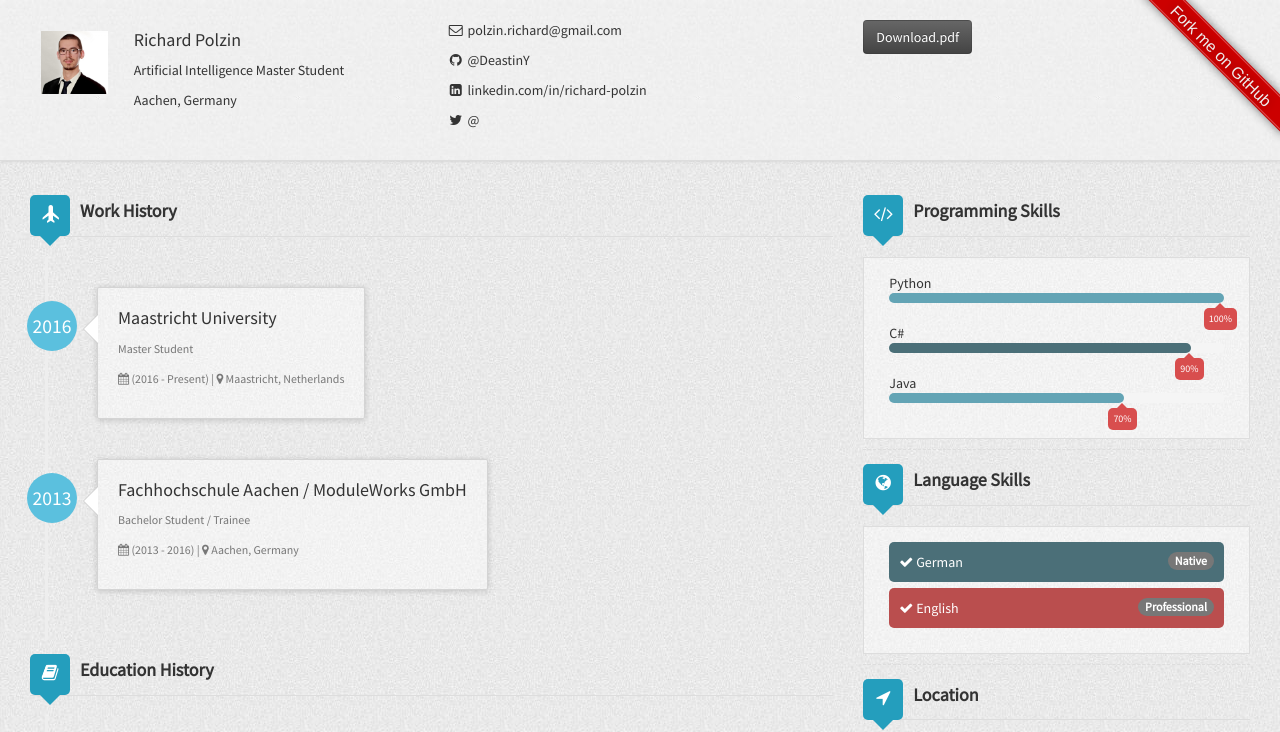
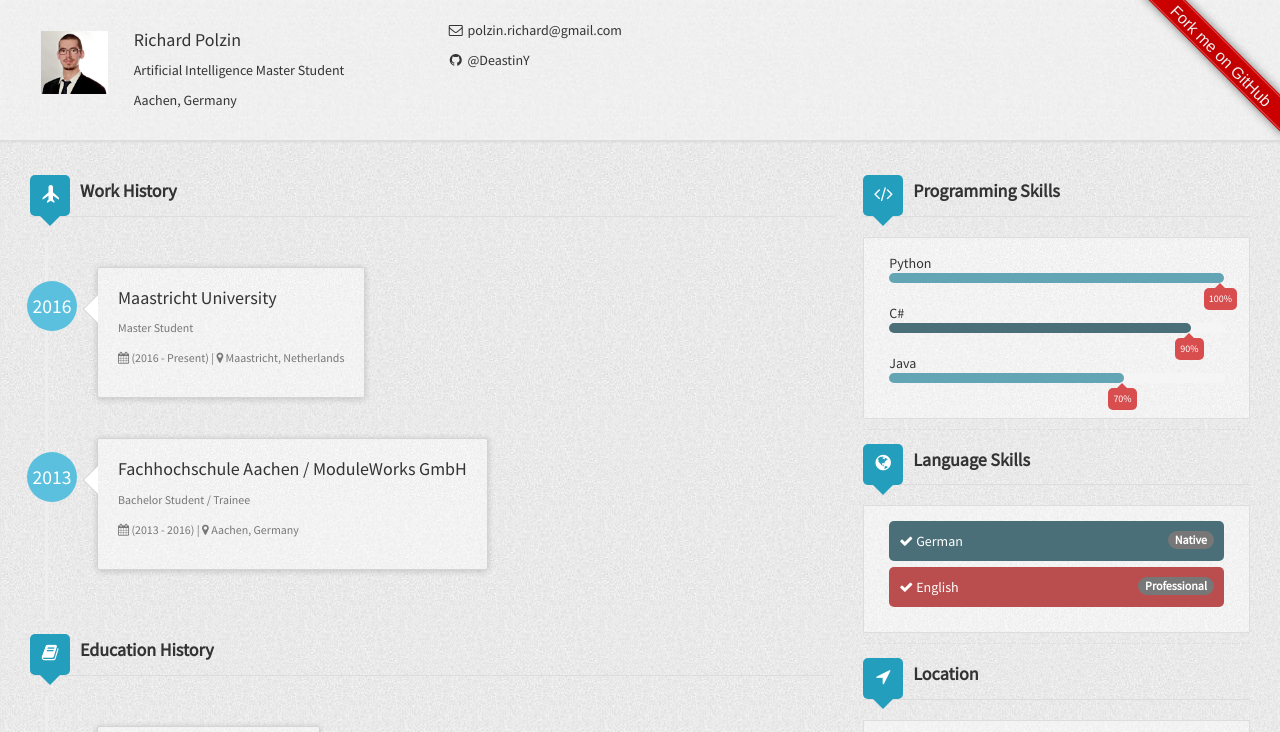
Before and after one commit to DeastinY/personal-website, a Jekyll site: the page built from index.html, in a window 1280 px wide, cut to the strip 0-732 px from the top of the page. Built offline with Jekyll 4.4.1, drawn with Linux system fonts in a browser that asks for light colours; nearby versions of some CDN libraries.

Commit message:
removed twitter, changed sitename

```diff
--- a/_includes/header.html
+++ b/_includes/header.html
@@ -11,11 +11,6 @@
             <div class="col-sm-4 visible-md-block visible-lg-block visible-sm-block">
                 <p><i class="fa fa-envelope-o fa-fw"></i> {{ site.author.email }} </p>
                 <p><i class="fa fa-github fa-fw"></i><a href="//github.com/{{ site.author.github }}" target="_blank">  @{{ site.author.github }} </a></p>
-                <p><i class="fa fa-linkedin-square fa-fw"></i> <a href="//linkedin.com/in/{{ site.author.linkedin }}" target="_blank"> linkedin.com/in/{{ site.author.linkedin }} </a></p>
-                <p><i class="fa fa-twitter fa-fw"></i> <a href="//twitter.com/{{ site.author.twitter }}" target="_blank">  @{{ site.author.twitter }} </a></p>
-            </div>
-            <div class="col-sm-4 visible-md-block visible-lg-block">
-                <a href="#" class="btn btn-dark"><i class="icon-file icon-white"></i> Download.pdf </a>
             </div>
         </div>
     </div>
```
